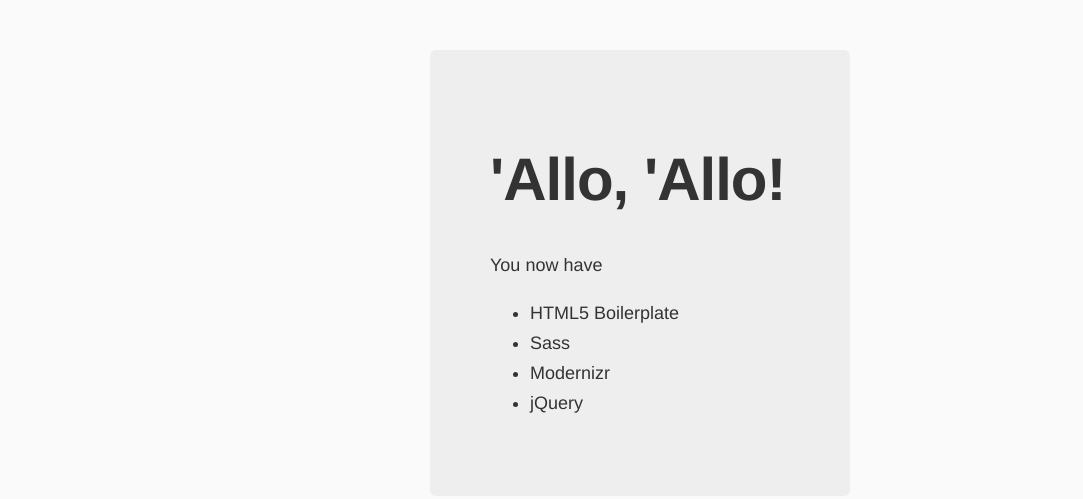
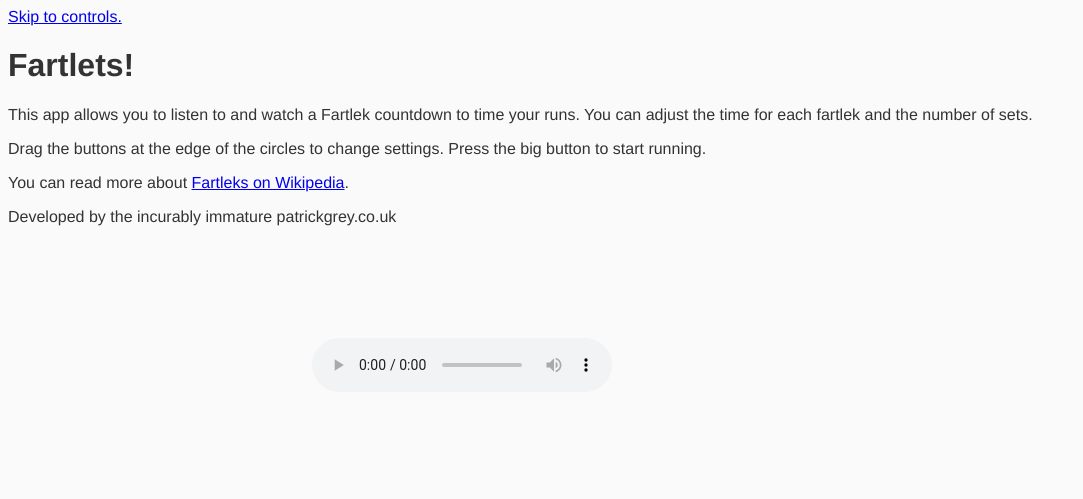
Before and after one commit to patrickgrey/pg-projects-2016-fartlet, a website: page app/index.html in a window 1280 px wide. Shown: the whole page, without its empty margins (0-1083 px from the left). Drawn offline with nearby package versions, Linux system fonts and the light colour scheme; files that its build step writes are made by us from their sources.

Commit message:
Creates semantic hierarchy in index, adds audio and gsap.

```diff
--- a/app/index.html
+++ b/app/index.html
@@ -23,20 +23,37 @@
     <!-- endbuild -->
   </head>
   <body>
-    <!--[if lt IE 10]>
-      <p class="browserupgrade">You are using an <strong>outdated</strong> browser. Please <a href="http://browsehappy.com/">upgrade your browser</a> to improve your experience.</p>
-    <![endif]-->
 
-    <div class="hero-unit">
-      <h1>'Allo, 'Allo!</h1>
-      <p>You now have</p>
-      <ul>
-        <li>HTML5 Boilerplate</li>
-        <li>Sass</li>
-        <li>Modernizr</li>
-        <li>jQuery</li>
-      </ul>
-    </div>
+    <!-- Skip link left in despite good advice from http://www.iheni.com/skip-links-on-mobile-and-tablets/ -->
+    <!-- The skip link needs to be hidden from most readers but screen readers on mobile should see this
+     and it will allow them to enable accessible controls.-->
+    <a href="#ft-button-play-id" class="ft-skip-to-player">Skip to controls.</a>
+
+    <div id="ft-wrapper-id" class="ft-wrapper">
+
+      <h1 class="ft-title">Fartlets!</h1>
+
+      <div id="ft-information-id" class="ft-information">
+
+        <p>This app allows you to listen to <span class="ft-js-only-text">and watch </span>a Fartlek countdown to time your runs.<span class="ft-js-only-text"> You can adjust the time for each fartlek and the number of sets.</span></p>
+        <p class="ft-js-only-text">Drag the buttons at the edge of the circles to change settings. Press the big button to start running.</p>
+        <p>You can read more about <a href="https://en.wikipedia.org/wiki/Fartlek">Fartleks on Wikipedia</a>.</p>
+        <p>Developed by the incurably immature patrickgrey.co.uk</p>
+
+      </div>
+
+      <svg id="ft-audio-svg" version="1.1" x="0px" y="0px">
+
+      </svg>
+
+
+      <audio  id="ft-audio-id" class="ft-audio" controls preload loop>
+        <source src="audio/countdown-test-1.ogg">
+        <source src="audio/countdown-test-1.mp3">
+        <p>Your browser does not support audio in this app but you can download the <a href="audio/countdown-default-1.mp3">mp3</a> or the <a href="audio/countdown-default-1.ogg">ogg</a> file<span class="ft-js-only-text"> and you can still use the visual countdown</span>.</p>
+      </audio>
+
+    </div> <!-- ft-wrapper -->
 
     <!-- Google Analytics: change UA-XXXXX-X to be your site's ID. -->
     <script>
@@ -51,6 +68,13 @@
     <!-- build:js scripts/vendor.js -->
     <!-- bower:js -->
     <script src="/bower_components/jquery/dist/jquery.js"></script>
+    <script src="/bower_components/gsap/src/minified/TweenLite.min.js"></script>
+    <script src="/bower_components/gsap/src/minified/TimelineLite.min.js"></script>
+    <script src="/bower_components/gsap/src/minified/utils/Draggable.min.js"></script>
+    <script src="/bower_components/gsap/src/minified/plugins/CSSPlugin.min.js"></script>
+    <script src="/bower_components/gsap/src/minified/plugins/AttrPlugin.min.js"></script>
+    <script src="/bower_components/gsap/src/minified/plugins/ThrowPropsPlugin.min.js"></script>
+    <script src="/bower_components/gsap/src/minified/easing/EasePack.min.js"></script>
     <!-- endbower -->
     <!-- endbuild -->
 
--- a/bower.json
+++ b/bower.json
@@ -7,6 +7,8 @@
   },
   "devDependencies": {
     "chai": "~3.4.2",
-    "mocha": "~2.3.4"
+    "mocha": "~2.3.4",
+    "normalize-css": "~3.0.3",
+    "gsap": "~1.18.0"
   }
 }
```
Also changed, not shown: 4 other files.
